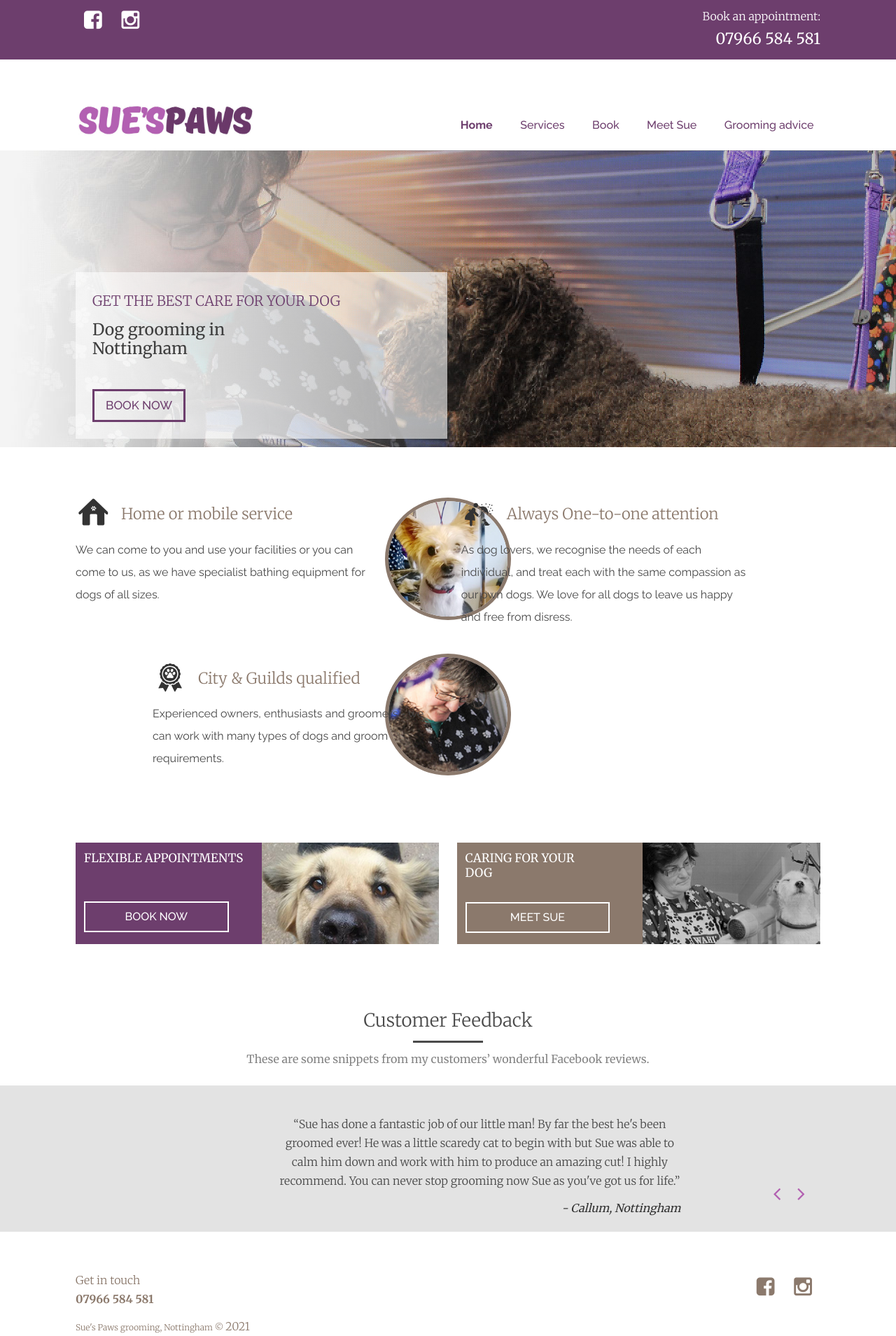
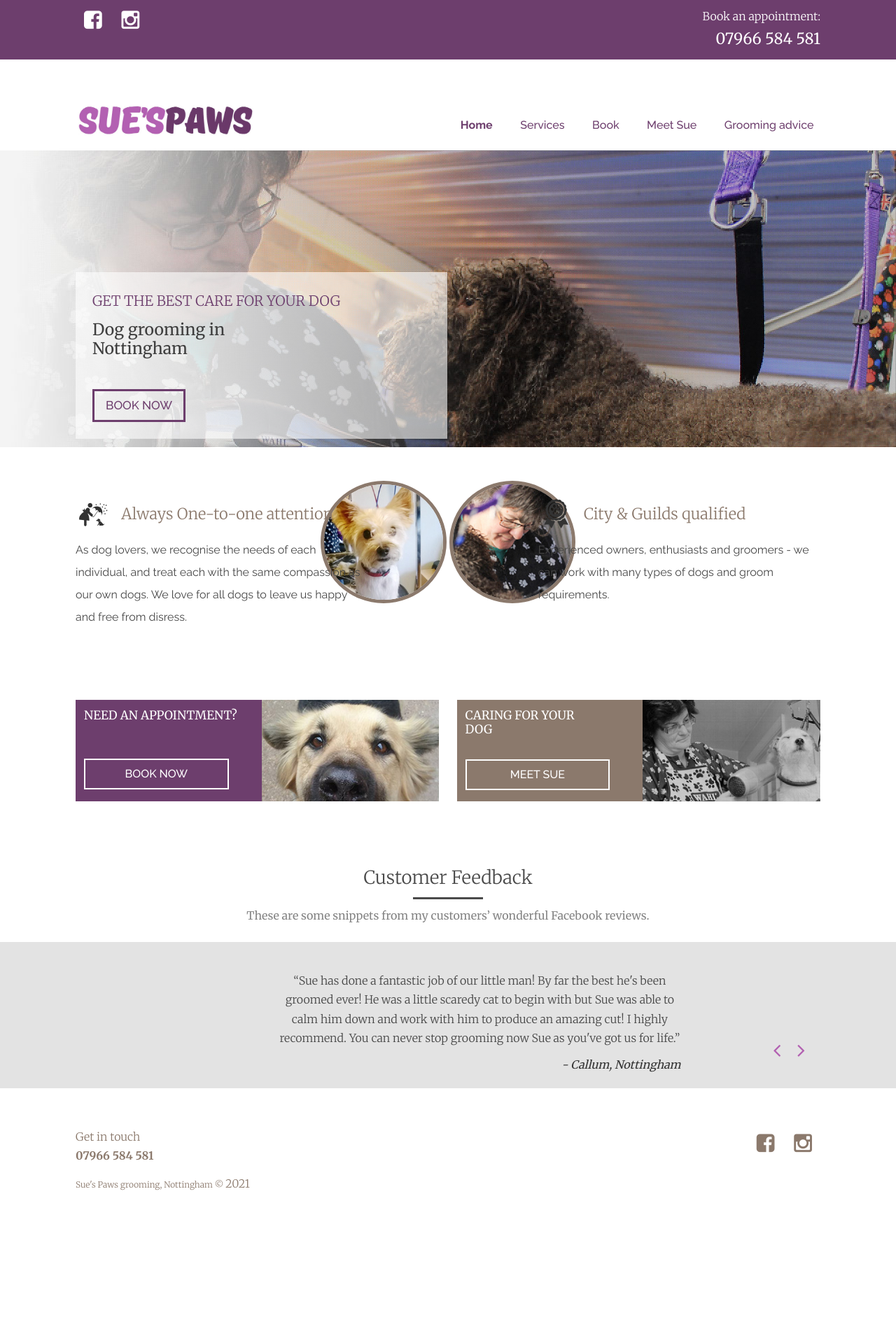
Before and after one commit to dog-grooming-nottingham/dog-grooming-nottingham.github.io, a Jekyll site: the page built from index.html, in a window 1280 px wide. Shown: the whole page at 70% size. Built offline with Jekyll 4.4.1, drawn with Linux system fonts in a browser that asks for light colours; after the commit the page ends 1705 px from its top, so only the background shows below that.

Commit message:
Content changes

```diff
--- a/css/main.scss
+++ b/css/main.scss
@@ -340,12 +340,7 @@ body {
 		li {
 			@include span-columns(6);
 			@include omega(2n);
-			&.home-features--item1,
-			&.home-features--item3 {
-				padding-right: 85px;
-			}
-			&.home-features--item2,
-			&.home-features--item4 {
+			&.home-features--item {
 				padding-left: 85px;
 			}
 		}
@@ -394,7 +389,6 @@ body {
 .home-features__circles {
 	display: none;
 	text-align: center;
-	padding-top: $base-space;
 	@include media($bp3){
 		display: block;
 	}
@@ -408,6 +402,7 @@ body {
 
 .home-features__circles--circle {
 	width: 180px;
+	display: inline-block;
 	margin: 0 auto;
 	margin-bottom: $base-space * 2;
 	text-align: center;
--- a/index.html
+++ b/index.html
@@ -23,22 +23,7 @@ excerpt: Sue's Paws is a Nottingham dog grooming service. We're experienced, com
   <main id="content">
   <div class="home-features">
     <div class="container">
-      <div class="home-features__circles">
-          <ul>
-            <li class="home-features__circles--circle">
-              <img src="img/circle1.jpg"  alt="Dog grooming Nottingham" aria-hidden="true" />
-            </li>
-            <li class="home-features__circles--circle">
-              <img src="img/circle2.jpg"  alt="Dog grooming Nottingham" aria-hidden="true" />
-            </li>
-          </ul>
-      </div>
-
       <ul class="home-features__list">
-        <li class="home-features--item1">
-          <h3>Home or mobile service</h3>
-          <p>We can come to you and use your facilities or you can come to us, as we have specialist bathing equipment for dogs of all sizes.</p>
-        </li>
         <li class="home-features--item3">
           <h3>Always One-to-one attention</h3>
           <p>As dog lovers, we recognise the needs of each individual, and treat each with the same compassion as our own dogs. We love for all dogs to leave us happy and free from disress.</p>
@@ -49,6 +34,17 @@ excerpt: Sue's Paws is a Nottingham dog grooming service. We're experienced, com
         </li>
       </ul>
 
+      <div class="home-features__circles">
+        <ul>
+          <li class="home-features__circles--circle">
+            <img src="img/circle1.jpg"  alt="Dog grooming Nottingham" aria-hidden="true" />
+          </li>
+          <li class="home-features__circles--circle">
+            <img src="img/circle2.jpg"  alt="Dog grooming Nottingham" aria-hidden="true" />
+          </li>
+        </ul>
+    </div>
+
       </div>
     </div><!-- /home features -->
     </main>
@@ -57,7 +53,7 @@ excerpt: Sue's Paws is a Nottingham dog grooming service. We're experienced, com
     <div class="container">
       <div class="callouts__ad callouts__ad1">
         <div class="callouts__sec">
-          <h4>Flexible appointments</h4>
+          <h4>Need an appointment?</h4>
           <a href="/book.html" class="btn" title="Book a grooming appointment">Book now</a>
         </div>
         <div class="callouts__img">
```
Also changed, not shown: services/index.html (+8 -1 lines).
